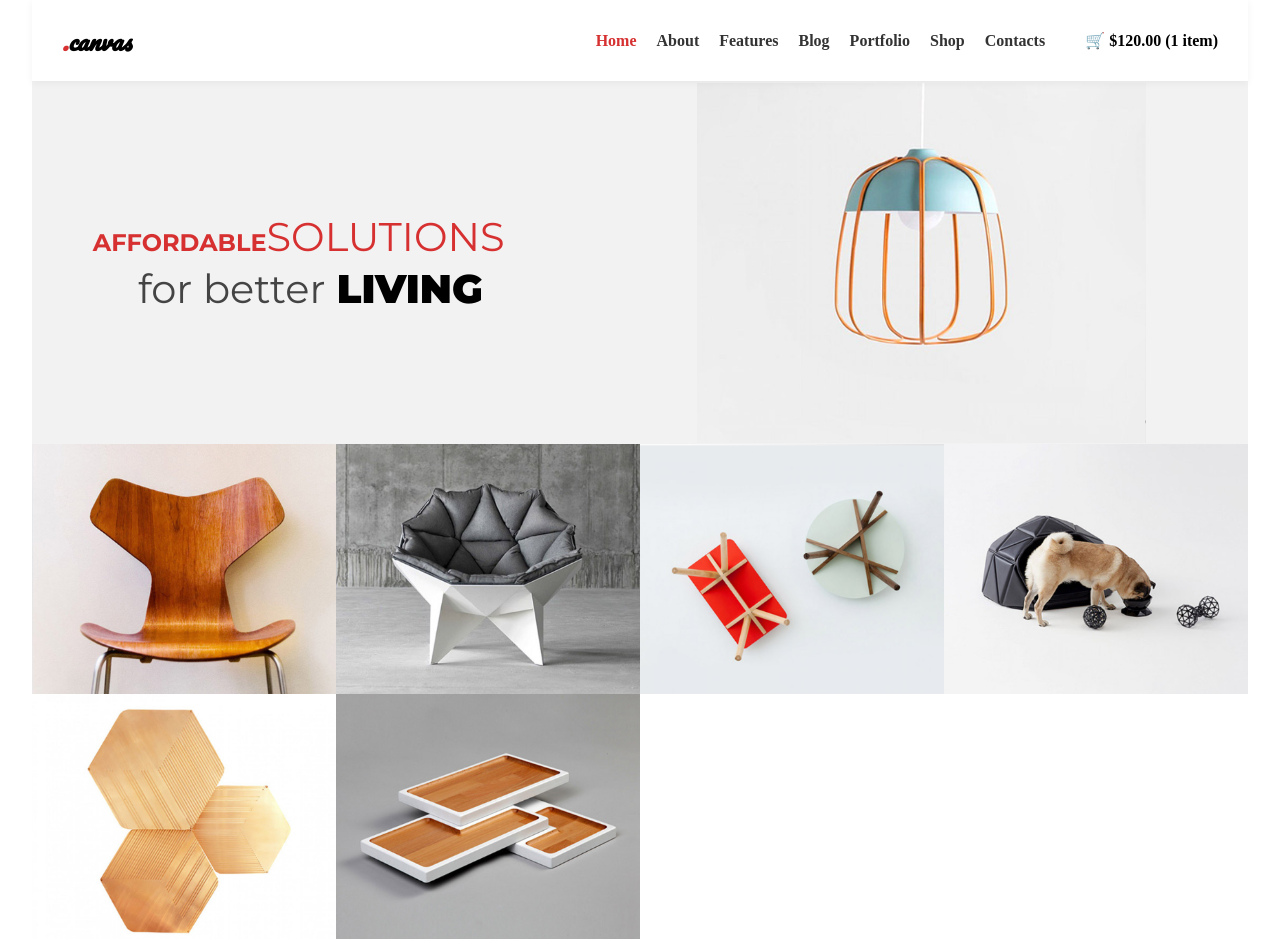
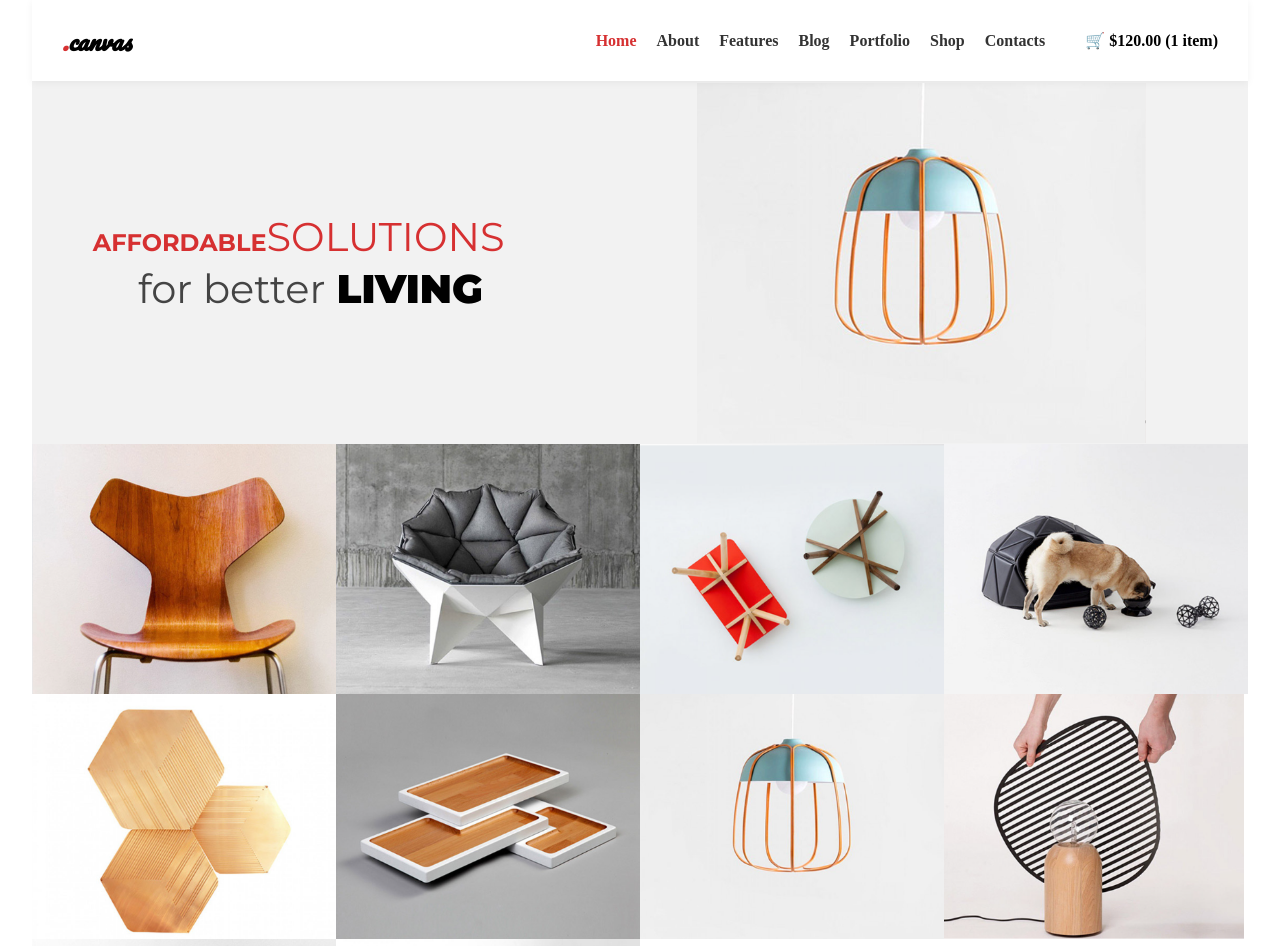
Before and after one commit to Surendra3102/Homeneed-canvas-, a React (Vite) app: page / in a window 1280 px wide. Shown: the top 946 px of the page. Built offline with nearby package versions, Linux system fonts and the light colour scheme.

Commit message:
setup deployment

```diff
--- a/src/components/Gallery.jsx
+++ b/src/components/Gallery.jsx
@@ -17,10 +17,10 @@ const images = [
 ];
 
 const Gallery = () => {
-  const [visibleCount, setVisibleCount] = useState(6); // Show first 6 items
+  const [visibleCount, setVisibleCount] = useState(10); // Show first 10 items
 
   const showMore = () => {
-    setVisibleCount((prev) => prev + 6); // Load 6 more each time
+    setVisibleCount((prev) => prev + 4);
   };
 
   return (
```
